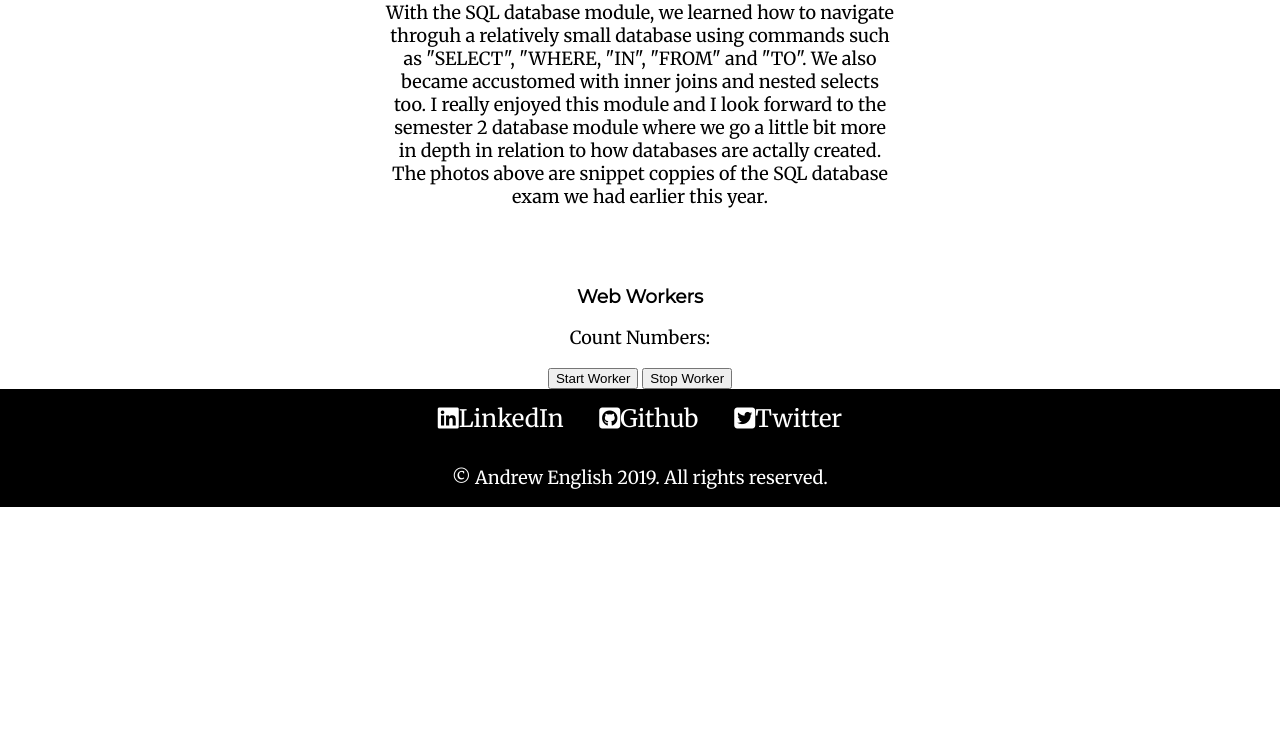
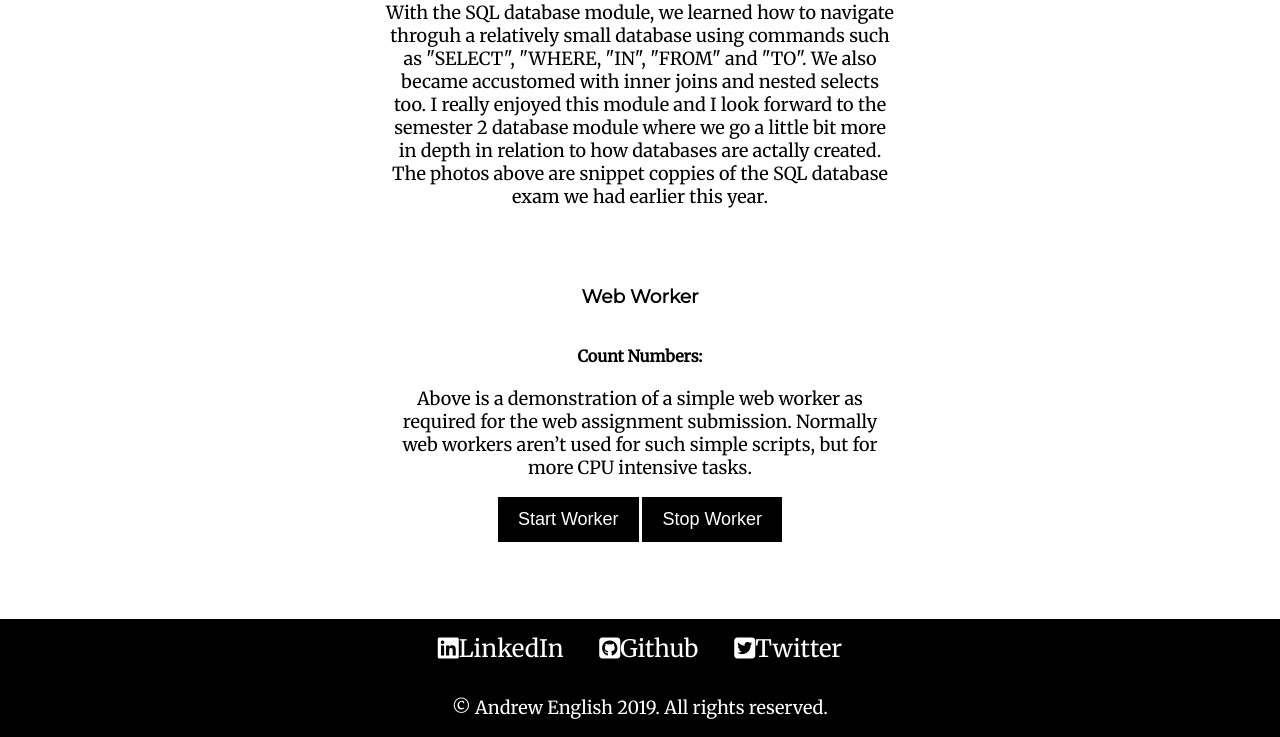
Before and after one commit to aindriu18/Practice-Webiste, a PHP site: page /portfolio.html in a window 1280 px wide. Shown: the part 3891-4628 px from the top of the page. Before the commit the page ends 4398 px from the top, so only its background shows below. Run offline with PHP 8.4, Linux system fonts and the light colour scheme; some libraries are stand-ins or nearby versions.

Commit message:
Web Worker CSS, comments added

```diff
--- a/css/styles.css
+++ b/css/styles.css
@@ -119,7 +119,7 @@ h3 {
 
 
 /* scroll to top allows users to seemlessly scroll back to the top of the page. It also functions on mobile devices*/
-#scrollToTop{
+#scrollToTop {
   background-color: red;
   border: none;
   border-radius: 10px;
@@ -134,17 +134,17 @@ h3 {
 }
 
 /* when hovered over, the back to top button turns grey*/
-#scrollToTop:hover{
+#scrollToTop:hover {
   background-color: #555;
 }
 
 /* enables the top button to be responsive on mobile and tablet devices*/
 @media screen and (max-width: 600px) {
-  #scrollToTop{
-  display: block;
-  position: relative;
-  margin: 0 auto;
-  right: auto;
+  #scrollToTop {
+    display: block;
+    position: relative;
+    margin: 0 auto;
+    right: auto;
   }
 }
 
@@ -339,7 +339,7 @@ h3 {
   margin-top: 10%;
 }
 
-.data-slide iframe{
+.data-slide iframe {
   height: 350px;
   width: 315px;
 }
@@ -383,6 +383,27 @@ h3 {
 
 }
 
+.webButton {
+  background-color: black;
+  border: none;
+  color: white;
+  font-size: large;
+  cursor: pointer;
+  padding: 12px 20px;
+}
+
+.webButton:hover {
+  background-color: #555;
+}
+
+.webWorker {
+  margin-bottom: 6%;
+  margin-top: 3%;
+  padding-left: 30%;
+  padding-right: 30%;
+  text-align: center;
+}
+
 /* Makes text responsive for mobile devices */
 @media screen and (max-width: 600px) {
   .c-sharp-slide {
@@ -414,6 +435,13 @@ h3 {
 /* Makes text responsive for mobile devices */
 @media screen and (max-width: 600px) {
   .sql-slide {
+    padding: 7%;
+  }
+}
+
+/* Makes text responsive for mobile devices */
+@media screen and (max-width: 600px) {
+  .webWorker {
     padding: 7%;
   }
 }
@@ -486,7 +514,7 @@ input[type=submit]:hover {
 
 /* Makes text responsive for mobile devices */
 @media screen and (max-width: 600px) {
-  .container{
+  .container {
     padding: 7%;
   }
 }
@@ -522,7 +550,7 @@ input[type=submit]:hover {
   margin-top: 10%;
 }
 
-#portfolio{
+#portfolio {
   width: 50%;
 }
 
--- a/portfolio.html
+++ b/portfolio.html
@@ -7,13 +7,14 @@
     <meta http-equiv="X-UA-Compatible" content="ie=edge">
     <title>Portfolio</title>
     <link rel="stylesheet" href="./css/styles.css">
-    <link rel="stylesheet" type="text/css" href="./slick/slick.css"/>
-    <link rel="stylesheet" type="text/css" href="./slick/slick-theme.css"/>
+    <link rel="stylesheet" type="text/css" href="./slick/slick.css" />
+    <link rel="stylesheet" type="text/css" href="./slick/slick-theme.css" />
     <link rel="icon" href="./images/favicon.ico">
 </head>
 
 <body>
 
+    <!-- Creates the navbar that displays on the top left of each page-->
     <div class="navbar" id="myNavbar">
         <a href="index.html"><i class="fas fa-home"></i>Home</a>
         <a href="education.html"><i class="fas fa-graduation-cap"></i>Education</a>
@@ -23,17 +24,19 @@
 
 
     </div>
-
+    <!--HTML framed in a way that enables the slick carousel library to function-->
     <div class="top-div-portfolio">
         <h1>Portfolio</h1>
         <img id="portfolio" src="./images/portfolio.svg" alt="Image of man looking into portfolio file">
 
     </div>
 
+    <!--HTML framed in a way that enables the slick carousel library to function-->
     <div class=" middle-div-portfolio">
         <h2>What I've been up to!</h2>
         <p>
-            Here's a selection of some of my recent work. It includes, tests, assignments, projects, collaborations and presentations.
+            Here's a selection of some of my recent work. It includes, tests, assignments, projects, collaborations and
+            presentations.
             Check back regularly for more updates.
         </p>
     </div>
@@ -42,21 +45,26 @@
 
     <h3>Pseudocode</h3>
     <div class="portfolio-slide">
+        <!--HTML framed in a way that enables the slick carousel library to function-->
         <div class="pseudo">
             <div><img id="pseudo1" src="./images/pseudo_1.JPG" alt="Copy of Pseudocode test"></div>
             <div><img id="pseudo2" src="./images/pseudo_2.JPG" alt="Copy of Pseudocode test"> </div>
         </div>
 
         <p id="pseudo-para">
-            This was the first test I had during the programme. Learning a new language with C# was difficult enough never mind trying to
-            get to grips with Pseudocode. After several attempts and a crash course on Pseudocode lingo, I eventually got the hang of it
-            and understood why this is such an important part in the planning stage of writing clear and concise code. Togehter with one of my
+            This was the first test I had during the programme. Learning a new language with C# was difficult enough
+            never mind trying to
+            get to grips with Pseudocode. After several attempts and a crash course on Pseudocode lingo, I eventually
+            got the hang of it
+            and understood why this is such an important part in the planning stage of writing clear and concise code.
+            Togehter with one of my
             classmates, we produced the Pseudocode you can see above.
         </p>
     </div>
 
     <h3>Basic Object Oriented Programming with C#</h3>
     <div class="c-sharp-slide">
+        <!--HTML framed in a way that enables the slick carousel library to function-->
         <div class="c-sharp">
             <div><img src="./images/holiday_gui.JPG" alt="Image of Holiday GUI"></div>
             <div><img src="./images/holiday_code1.JPG" alt="Holiday Code"></div>
@@ -65,25 +73,35 @@
         </div>
 
         <p class="c-sharp-para">
-            The C# examination was one of hardest exams I've done in all my years of education. Despite being well prepared, it was unlike any other
-            exam I've ever sat. Throughout the module, we became accustomed with classes, methods and functions. We worked through for loops, arrays
-            and if statements. The funny thing is, we've only scratched the surface of this hugely powerful language. In semester 2, we delve further
-            into the world of C# and Object Oriented Programming. The photos above are from a practice test I did for our exam earlier in the year.
+            The C# examination was one of hardest exams I've done in all my years of education. Despite being well
+            prepared, it was unlike any other
+            exam I've ever sat. Throughout the module, we became accustomed with classes, methods and functions. We
+            worked through for loops, arrays
+            and if statements. The funny thing is, we've only scratched the surface of this hugely powerful language. In
+            semester 2, we delve further
+            into the world of C# and Object Oriented Programming. The photos above are from a practice test I did for
+            our exam earlier in the year.
         </p>
     </div>
 
 
     <h3>Principles of ICT Systems and Data Security</h3>
     <div class="data-slide">
-
-        <iframe  src="https://www.youtube.com/embed/EIq0J7Sr7eo" frameborder="0" allow="accelerometer; autoplay; encrypted-media; gyroscope; picture-in-picture" allowfullscreen></iframe>
+        <!-- Used an iframe as the video file was too large for the website. Let youtube do that work instead-->
+        <iframe src="https://www.youtube.com/embed/EIq0J7Sr7eo" frameborder="0"
+            allow="accelerometer; autoplay; encrypted-media; gyroscope; picture-in-picture" allowfullscreen></iframe>
 
         <p class="data">
-            Whilst not a programming module per se, I found this module hugely beneficial on many fronts. Discussing areas surrounding
-            malware, encryption and data security is not only beneficial for work place environments, but also in every day aspects of our lives.
-            As a class, we were afforded the opportunity to work together and make presentations on various topics. My classmate Bryan Donnelly and
-            I presented on encryption and hash functions. From the video you can see above, we demonstrated the process of a dictionary attack on
-            over 14 million passwords. Below you can also see a copy of the presentation we made in front of our tutor and classmates.
+            Whilst not a programming module per se, I found this module hugely beneficial on many fronts. Discussing
+            areas surrounding
+            malware, encryption and data security is not only beneficial for work place environments, but also in every
+            day aspects of our lives.
+            As a class, we were afforded the opportunity to work together and make presentations on various topics. My
+            classmate Bryan Donnelly and
+            I presented on encryption and hash functions. From the video you can see above, we demonstrated the process
+            of a dictionary attack on
+            over 14 million passwords. Below you can also see a copy of the presentation we made in front of our tutor
+            and classmates.
         </p>
 
         <a href="https://1drv.ms/p/s!AuBIVeU32YIOmEjG1PSS5W6PCHUg" target="_blank">Data Security Presentation File</a>
@@ -91,6 +109,7 @@
 
     <h3>Database Programming - SQL</h3>
     <div class="sql-slide">
+        <!--HTML framed in a way that enables the slick carousel library to function-->
         <div class="sql">
             <div><img src="./images/test_1.PNG" alt="SQL Test No1"></div>
             <div><img src="./images/test_2.PNG" alt="SQL Test No10"></div>
@@ -99,29 +118,47 @@
         </div>
 
         <p>
-            With the SQL database module, we learned how to navigate throguh a relatively small database using commands such as "SELECT", "WHERE,
-            "IN", "FROM" and "TO". We also became accustomed with inner joins and nested selects too. I really enjoyed this module and I look forward
-            to the semester 2 database module where we go a little bit more in depth in relation to how databases are actally created. The photos above
+            With the SQL database module, we learned how to navigate throguh a relatively small database using commands
+            such as "SELECT", "WHERE,
+            "IN", "FROM" and "TO". We also became accustomed with inner joins and nested selects too. I really enjoyed
+            this module and I look forward
+            to the semester 2 database module where we go a little bit more in depth in relation to how databases are
+            actally created. The photos above
             are snippet coppies of the SQL database exam we had earlier this year.
         </p>
     </div>
 
-    <h3>Web Workers</h3>
-    <p>Count Numbers: <output id="result"></output> </p>
-    <button onclick="startWorker()">Start Worker</button>
-    <button onclick="stopWorker()">Stop Worker</button>
+    <h3>Web Worker</h3>
 
+    <div class="webWorker">
+        <!--This displays the numbers counter as the web worker operates-->
+        <h4>Count Numbers: <output id="result"></output></h4>
+
+        <p>
+            Above is a demonstration of a simple web worker as required for the web assignment submission. Normally web
+            workers aren’t used for such simple
+            scripts, but for more CPU intensive tasks.
+        </p>
+
+        <!--Creates the start and stop button for the web worker.-->
+        <button class="webButton" onclick="startWorker()">Start Worker</button>
+        <button class="webButton" onclick="stopWorker()">Stop Worker</button>
+    </div>
+
+    <!--Displays links to my social media which is available on every page.-->
     <div class="bottom-navbar">
         <a href="https://www.linkedin.com/in/aenglish1" target="_blank"><i class="fab fa-linkedin"></i></i>LinkedIn</a>
         <a href="https://github.com/aindriu18" target="_blank"><i class="fab fa-github-square"></i>Github</a>
         <a href="https://twitter.com/AndrewEnglish18" target="_blank"><i class="fab fa-twitter-square"></i>Twitter</a>
 
+        <!--Creates the button that enables users to scroll back to the top of the page by clicking the "Top" button-->
         <input id="scrollToTop" type="button" value="Top">
         <p>
             © Andrew English 2019. All rights reserved.
         </p>
     </div>
 
+    <!--Contains links to my JS scripts and libraries along with a favicon-->
     <script src="./libs/jquery.js"></script>
     <script type="text/javascript" src="./slick/slick.js"></script>
     <script src="./scripts/script.js"></script>
```
Also changed, not shown: contact.html (+13 -4 lines), education.html (+42 -15 lines), index.html (+40 -18 lines), scripts/script.js (+13 -10 lines), scripts/worker.js (deleted, +0 -9 lines), worker.js (added, +10 -0 lines). Lines whose indentation alone changed are shown as unchanged.
